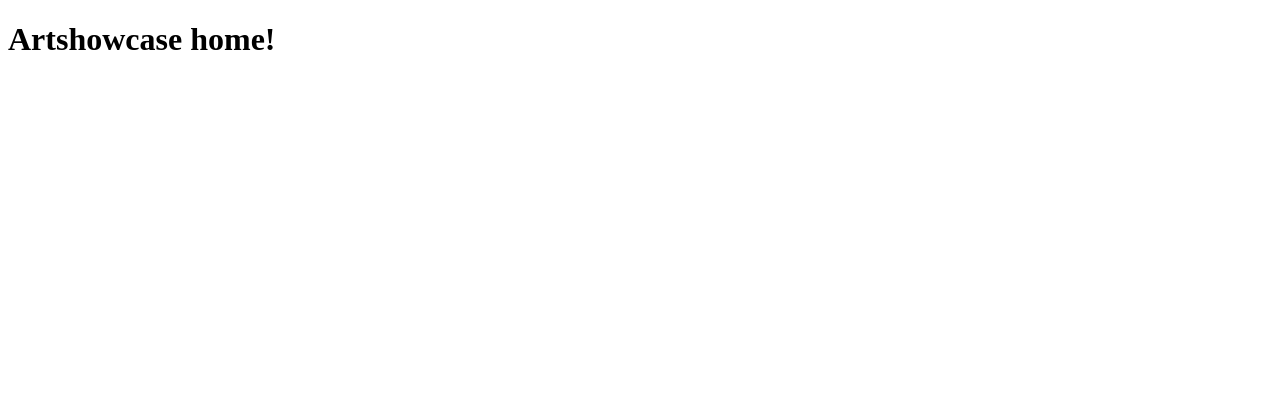
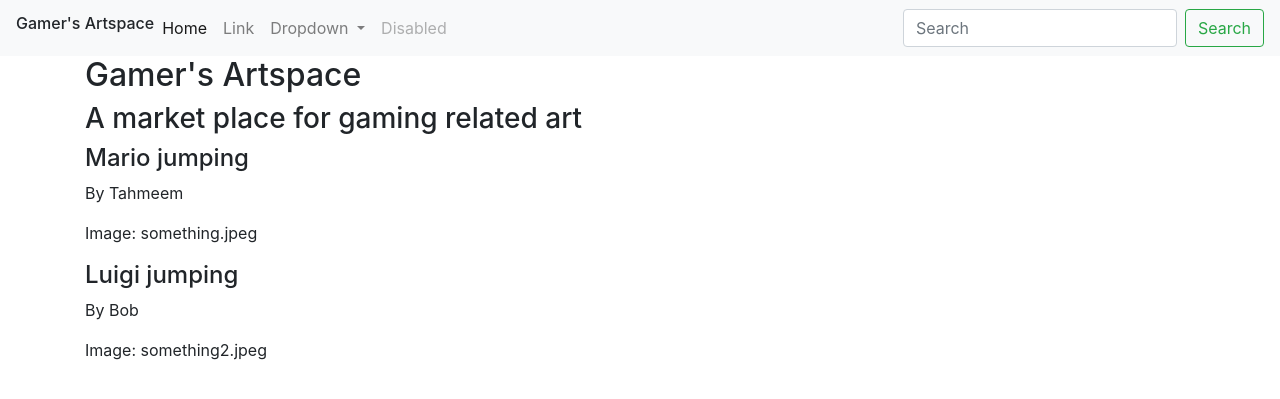
Before and after one commit to Tahmeem/Video-Game-art-marketplace, a Django app: page / in a window 1280 px wide. Shown: the top 399 px of the page. Run offline with Django 3.2, Linux system fonts and the light colour scheme; some libraries are stand-ins or nearby versions.

Commit message:
navbar added and code cleanup

```diff
--- /dev/null
+++ b/Art/templates/Art/base.html
@@ -0,0 +1,56 @@
+<!DOCTYPE html>
+<html lang="en">
+<head>
+   <!-- Required meta tags -->
+    <meta charset="utf-8">
+    <meta name="viewport" content="width=device-width, initial-scale=1, shrink-to-fit=no">
+
+    <!-- Bootstrap CSS -->
+    <link rel="stylesheet" href="https://stackpath.bootstrapcdn.com/bootstrap/4.3.1/css/bootstrap.min.css" integrity="sha384-ggOyR0iXCbMQv3Xipma34MD+dH/1fQ784/j6cY/iJTQUOhcWr7x9JvoRxT2MZw1T" crossorigin="anonymous">
+
+    <title>Video Game Art</title>
+</head>
+<body>
+    <nav class="navbar navbar-expand-lg navbar-light bg-light">
+        <h6 >Gamer's Artspace</h6>
+      <button class="navbar-toggler" type="button" data-toggle="collapse" data-target="#navbarSupportedContent" aria-controls="navbarSupportedContent" aria-expanded="false" aria-label="Toggle navigation">
+        <span class="navbar-toggler-icon"></span>
+      </button>
+
+      <div class="collapse navbar-collapse" id="navbarSupportedContent">
+        <ul class="navbar-nav mr-auto">
+          <li class="nav-item active">
+            <a class="nav-link" href="#">Home <span class="sr-only">(current)</span></a>
+          </li>
+          <li class="nav-item">
+            <a class="nav-link" href="#">Link</a>
+          </li>
+          <li class="nav-item dropdown">
+            <a class="nav-link dropdown-toggle" href="#" id="navbarDropdown" role="button" data-toggle="dropdown" aria-haspopup="true" aria-expanded="false">
+              Dropdown
+            </a>
+            <div class="dropdown-menu" aria-labelledby="navbarDropdown">
+              <a class="dropdown-item" href="#">Action</a>
+              <a class="dropdown-item" href="#">Another action</a>
+              <div class="dropdown-divider"></div>
+              <a class="dropdown-item" href="#">Something else here</a>
+            </div>
+          </li>
+          <li class="nav-item">
+            <a class="nav-link disabled" href="#">Disabled</a>
+          </li>
+        </ul>
+        <form class="form-inline my-2 my-lg-0">
+          <input class="form-control mr-sm-2" type="search" placeholder="Search" aria-label="Search">
+          <button class="btn btn-outline-success my-2 my-sm-0" type="submit">Search</button>
+        </form>
+      </div>
+    </nav>
+    <div class = "container">
+        {%  block content %}{%  endblock %}
+    </div>
+     <script src="https://code.jquery.com/jquery-3.3.1.slim.min.js" integrity="sha384-q8i/X+965DzO0rT7abK41JStQIAqVgRVzpbzo5smXKp4YfRvH+8abtTE1Pi6jizo" crossorigin="anonymous"></script>
+    <script src="https://cdnjs.cloudflare.com/ajax/libs/popper.js/1.14.7/umd/popper.min.js" integrity="sha384-UO2eT0CpHqdSJQ6hJty5KVphtPhzWj9WO1clHTMGa3JDZwrnQq4sF86dIHNDz0W1" crossorigin="anonymous"></script>
+    <script src="https://stackpath.bootstrapcdn.com/bootstrap/4.3.1/js/bootstrap.min.js" integrity="sha384-JjSmVgyd0p3pXB1rRibZUAYoIIy6OrQ6VrjIEaFf/nJGzIxFDsf4x0xIM+B07jRM" crossorigin="anonymous"></script>
+</body>
+</html>
--- a/Art/templates/Art/home.html
+++ b/Art/templates/Art/home.html
@@ -1,10 +1,10 @@
-<!DOCTYPE html>
-<html lang="en">
-<head>
-    <meta charset="UTF-8">
-    <title>Video Game Art</title>
-</head>
-<body>
-    <h1>Artshowcase home!</h1>
-</body>
-</html>
+{%  extends "Art/base.html" %}
+{% block content %}
+    <h2>Gamer's Artspace</h2>
+    <h3>A market place for gaming related art</h3>
+    {%  for post in posts %}
+        <h4>{{ post.title }}</h4>
+        <p>By {{ post.creator }}</p>
+        <p>Image: {{ post.image }}</p>
+    {% endfor %}
+{% endblock content %}
--- a/Art/views.py
+++ b/Art/views.py
@@ -1,7 +1,24 @@
 from django.shortcuts import render
 
+posts = [
+    {
+        'creator':'Tahmeem',
+        'title': 'Mario jumping',
+        'image': 'something.jpeg'
+    },
+    {
+        'creator':'Bob',
+        'title': 'Luigi jumping',
+        'image': 'something2.jpeg'
+    }
+]
+
+
 def home(request):
-    return render(request, 'Art/home.html')
+    context = {
+        'posts':posts
+    }
+    return render(request, 'Art/home.html',context)
 
 def Profile(request):
     return render(request, 'Art/profile.html')
```
Also changed, not shown: Art/templates/Art/profile.html (+3 -9 lines).
